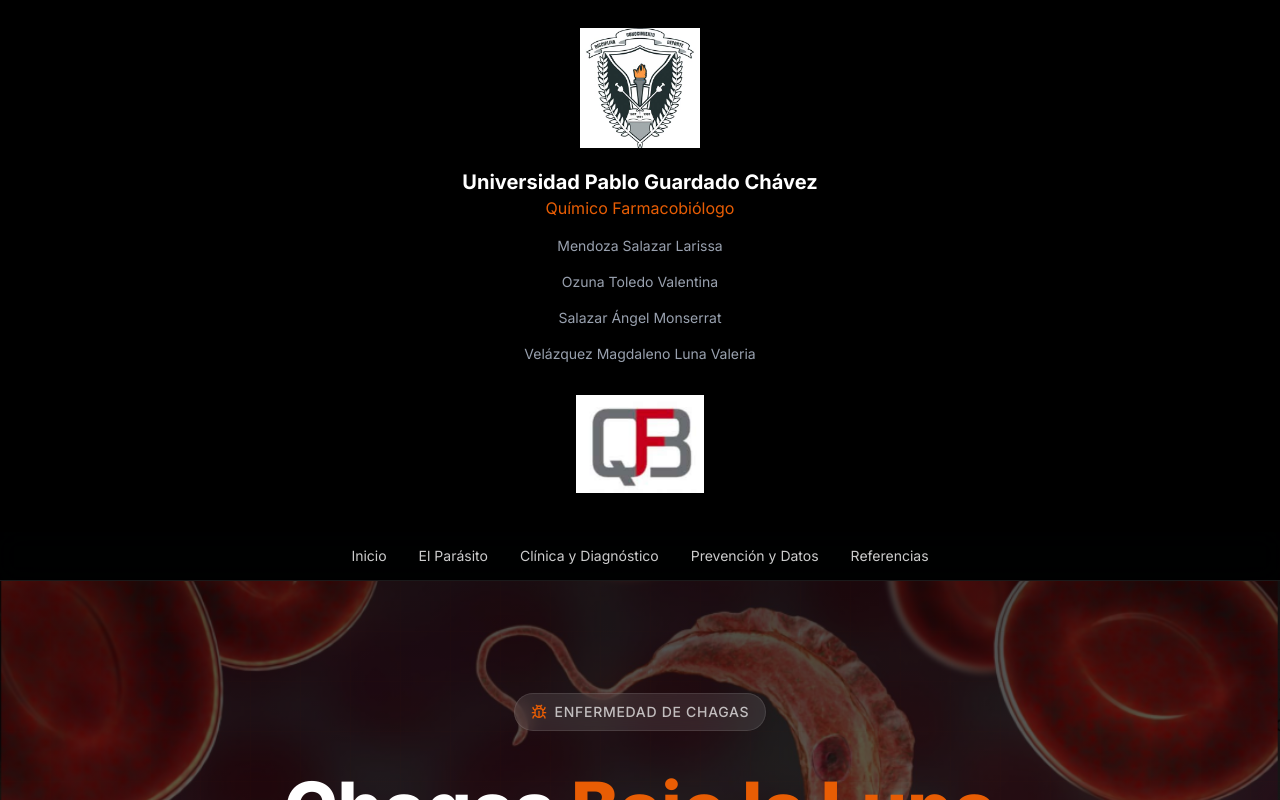
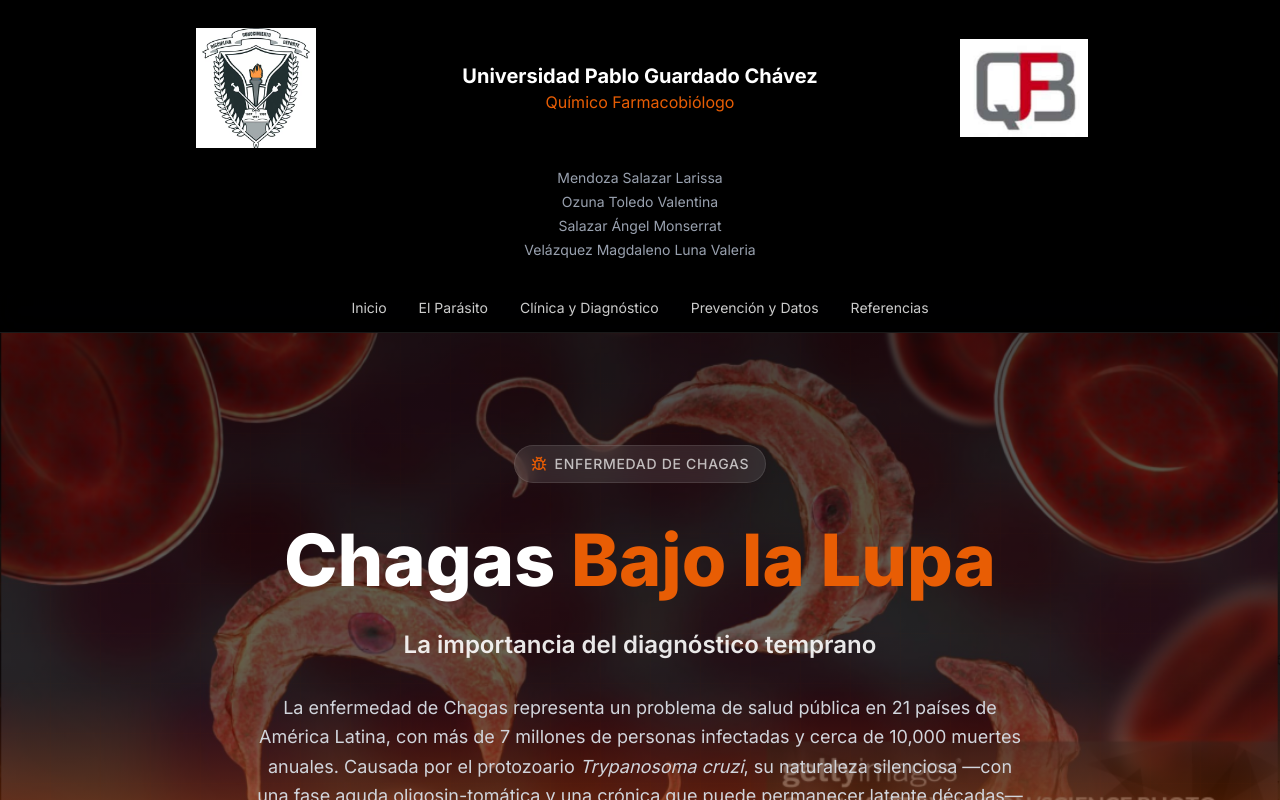
Before and after one commit to kikisaito/chagas-landing-page, a Next.js app in the folder chagasSam/: page / in a window 1280 px wide. Shown: the top 800 px of the page. Built offline with nearby package versions, Linux system fonts and the light colour scheme.

Commit message:
refactor: rediseño visual del header, footer, modal y justificación de textos

```diff
--- a/chagasSam/src/components/Footer.jsx
+++ b/chagasSam/src/components/Footer.jsx
@@ -15,6 +15,11 @@ export default function Footer() {
         <p className="text-sm mt-1 text-gray-400">
           Químico Farmacobiólogo
         </p>
+        <p className="text-sm mt-4 text-gray-400"> Mendoza Salazar Larissa </p>
+        <p className="text-sm mt-1 text-gray-400"> Ozuna Toledo Valentina </p>
+        <p className="text-sm mt-1 text-gray-400"> Salazar Ángel Monserrat </p>
+        <p className="text-sm mt-1 text-gray-400"> Mendoza Salazar Larissa </p>
+        <p className="text-sm mt-1 text-gray-400"> Velázquez Magdaleno Luna Valeria </p>
         <p className="text-sm mt-4 text-gray-500">&copy; {year}</p>
       </div>
     </footer>
--- a/chagasSam/src/components/Header.jsx
+++ b/chagasSam/src/components/Header.jsx
@@ -3,8 +3,9 @@ import Image from "next/image";
 export default function Header() {
   return (
     <header className="bg-black text-white px-6 py-6">
-      <div className="max-w-2xl mx-auto flex flex-col items-center gap-4">
-        <div className="w-24 h-24 md:w-32 md:h-32 relative">
+      <div className="max-w-4xl mx-auto flex flex-col items-center md:flex-row md:justify-between md:items-center gap-4 md:gap-8">
+        {/* Logo UPGCH */}
+        <div className="w-24 h-24 md:w-32 md:h-32 relative shrink-0">
           <Image
             src="/images/logo-upgch.png"
             alt="Logo Universidad Pablo Guardado Chávez"
@@ -13,7 +14,8 @@ export default function Header() {
           />
         </div>
 
-        <div className="text-center">
+        {/* Bloque de texto centrado */}
+        <div className="flex flex-col items-center text-center">
           <p className="text-lg md:text-xl font-bold">
             Universidad Pablo Guardado Chávez
           </p>
@@ -22,12 +24,8 @@ export default function Header() {
           </p>
         </div>
 
-        <p className="text-sm text-gray-400"> Mendoza Salazar Larissa</p>
-        <p className="text-sm text-gray-400"> Ozuna Toledo Valentina </p>
-        <p className="text-sm text-gray-400"> Salazar Ángel Monserrat </p>
-        <p className="text-sm text-gray-400"> Velázquez Magdaleno Luna Valeria </p>
-
-        <div className="w-24 h-24 md:w-32 md:h-32 relative">
+        {/* Logo QFB */}
+        <div className="w-24 h-24 md:w-32 md:h-32 relative shrink-0">
           <Image
             src="/images/logo-qfb.png"
             alt="Logo Químico Farmacobiólogo"
@@ -36,6 +34,14 @@ export default function Header() {
           />
         </div>
       </div>
+
+      {/* Nombres de autoras debajo */}
+      <div className="text-center mt-4">
+        <p className="text-sm text-gray-400"> Mendoza Salazar Larissa </p>
+        <p className="text-sm mt-1 text-gray-400"> Ozuna Toledo Valentina </p>
+        <p className="text-sm mt-1 text-gray-400"> Salazar Ángel Monserrat </p>
+        <p className="text-sm mt-1 text-gray-400"> Velázquez Magdaleno Luna Valeria </p>
+      </div>
     </header>
   );
 }
```
